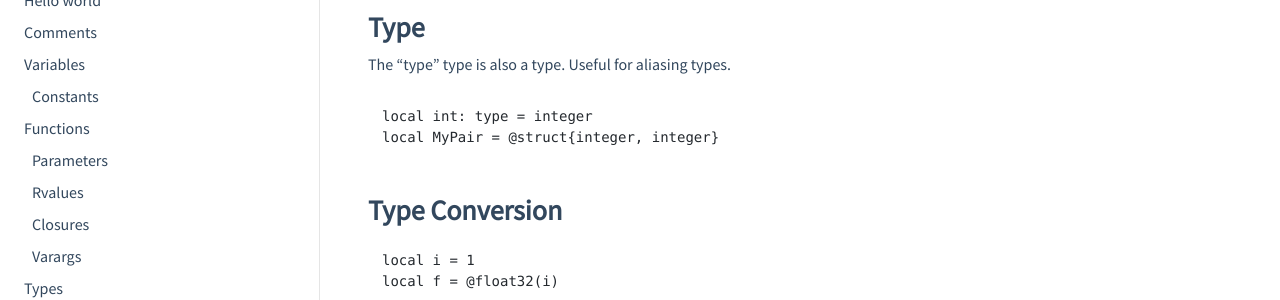
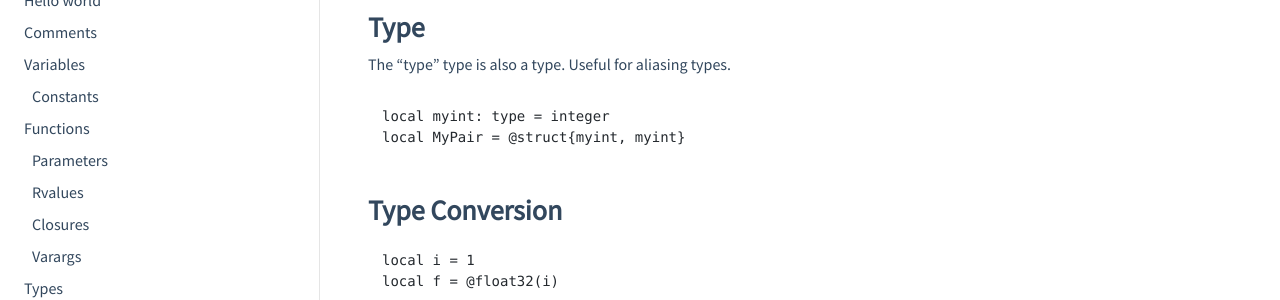
Before and after one commit to edubart/nelua-lang, a Jekyll site: the page built from docs/pages/overview.md, in a window 1280 px wide and 900 px high, scrolled down 7033 px. Shown: the part 152-452 px from the top of the window. Built offline with Jekyll 4.4.1, drawn with Linux system fonts in a browser that asks for light colours; nearby versions of some CDN libraries.

````diff
--- a/docs/pages/overview.md
+++ b/docs/pages/overview.md
@@ -353,8 +353,8 @@
 The "type" type is also a type. Useful for aliasing types.
 
 ```euluna
-local int: type = integer
-local MyPair = @struct{integer, integer}
+local myint: type = integer
+local MyPair = @struct{myint, myint}
 ```
 
 ### Type Conversion
````
Also changed, not shown: 14 other files.
